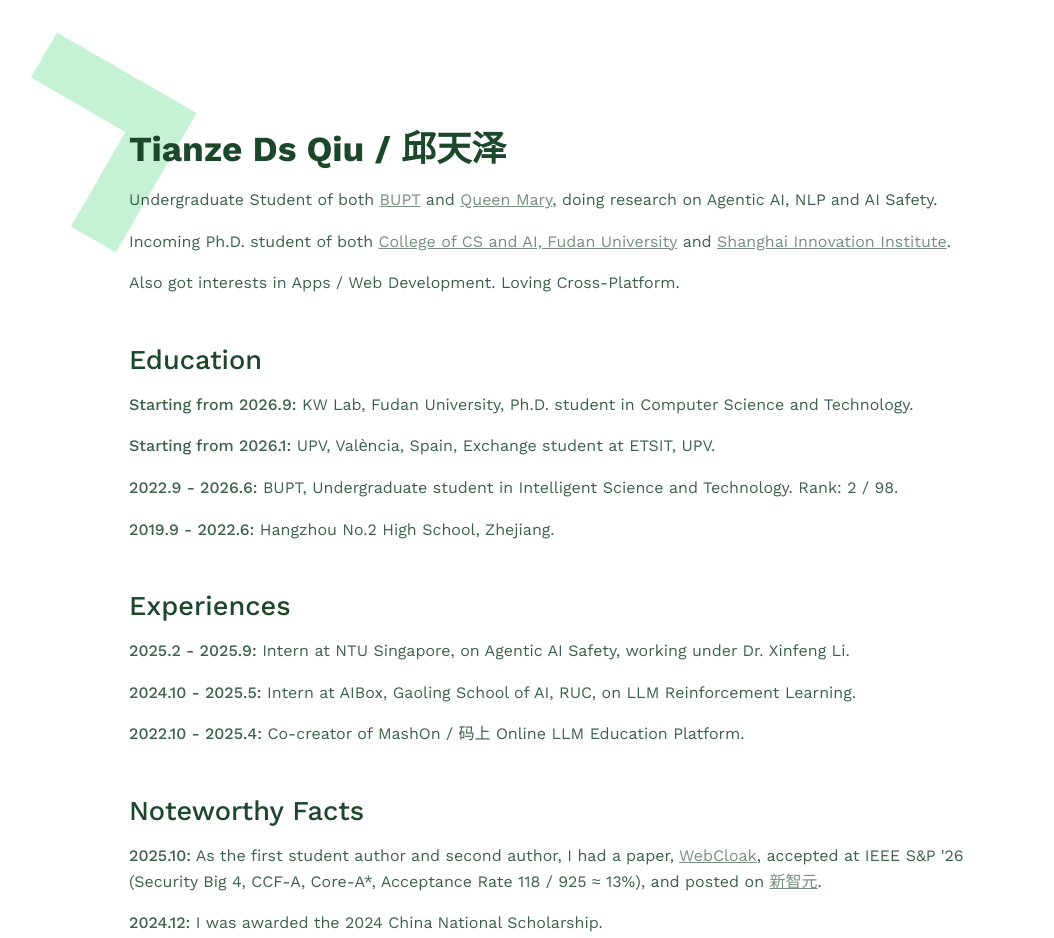
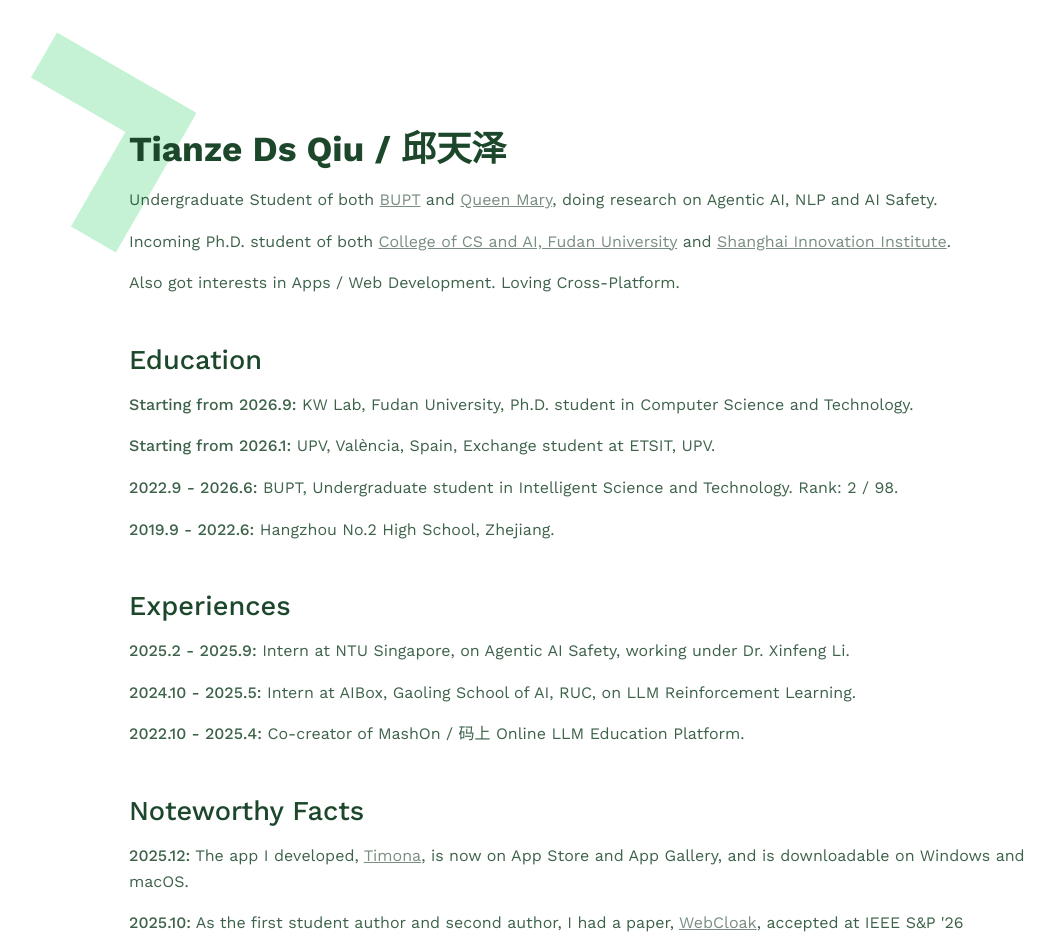
Before and after one commit to scris/tianzeds, a React (Vite) app: page / in a window 1280 px wide. Shown: the top 938 px of the page, without its empty margins (63-1117 px from the left). Built offline with nearby package versions, Linux system fonts and the light colour scheme.

Commit message:
fact update for timona

```diff
--- a/src/main.tsx
+++ b/src/main.tsx
@@ -46,6 +46,7 @@
       <div className={'part'}>
         <div className={'subtitle'}>Noteworthy Facts</div>
         <div className={'normal'}>
+          <p><span className={'time'}>2025.12:</span> The app I developed, <a href={'https://timona.tianzeds.com/'} target={'_blank'}>Timona</a>, is now on App Store and App Gallery, and is downloadable on Windows and macOS.</p>
           <p><span className={'time'}>2025.10:</span> As the first student author and second author, I had a paper, <a href={'https://www.researchgate.net/publication/396418425_WebCloak_Characterizing_and_Mitigating_Threats_from_LLM-Driven_Web_Agents_as_Intelligent_Scrapers'} target={'_blank'}>WebCloak</a>, accepted at IEEE S&amp;P '26 (Security Big 4, CCF-A, Core-A*, Acceptance Rate 118 / 925 ≈ 13%), and posted on <a href='https://mp.weixin.qq.com/s/5bSXN0GTNJQw-kqM2DL87w' target={'_blank'}>新智元</a>.</p>
           <p><span className={'time'}>2024.12:</span> I was awarded the 2024 China National Scholarship.</p>
           <p><span className={'time'}>2024.10:</span> I won International Gold Medal (Top 0.009%) at China International College Students' Innovation Competition (a.k.a. “Internet+”) as leading contributor.</p>
```
